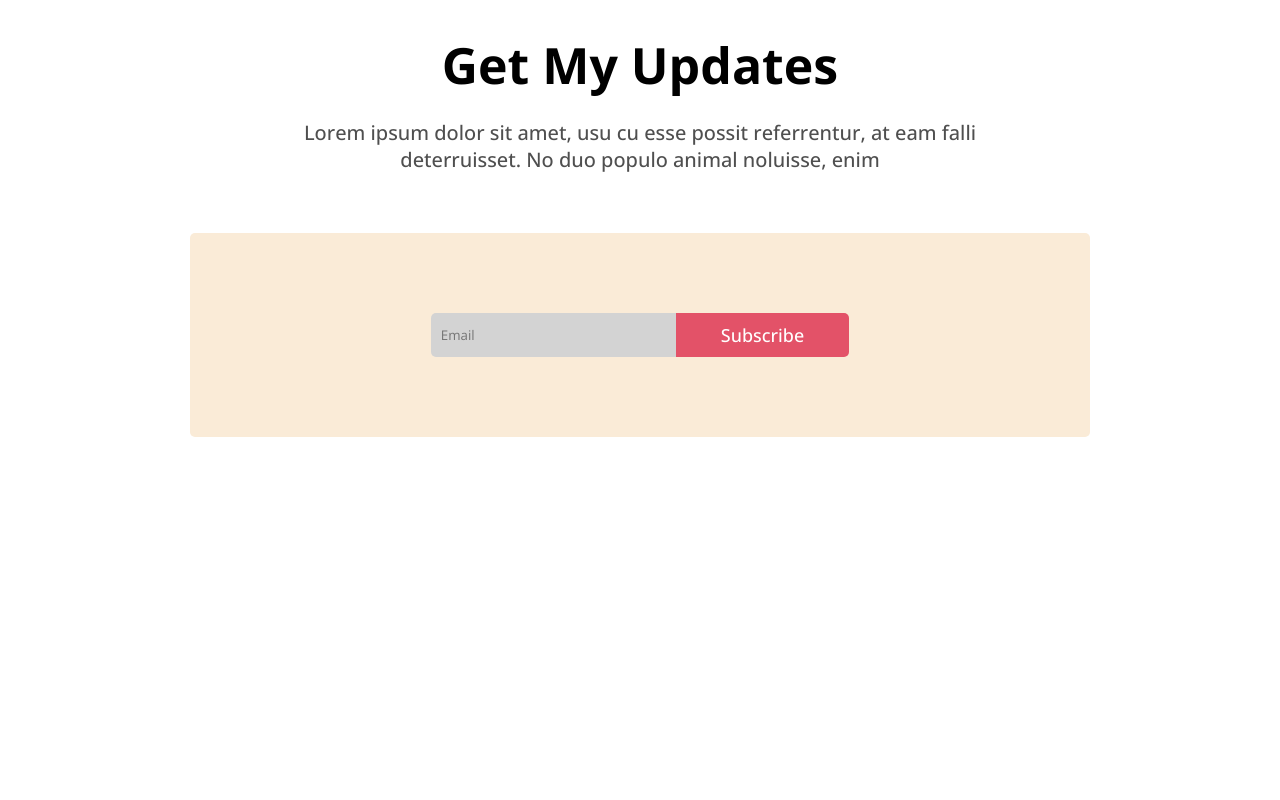
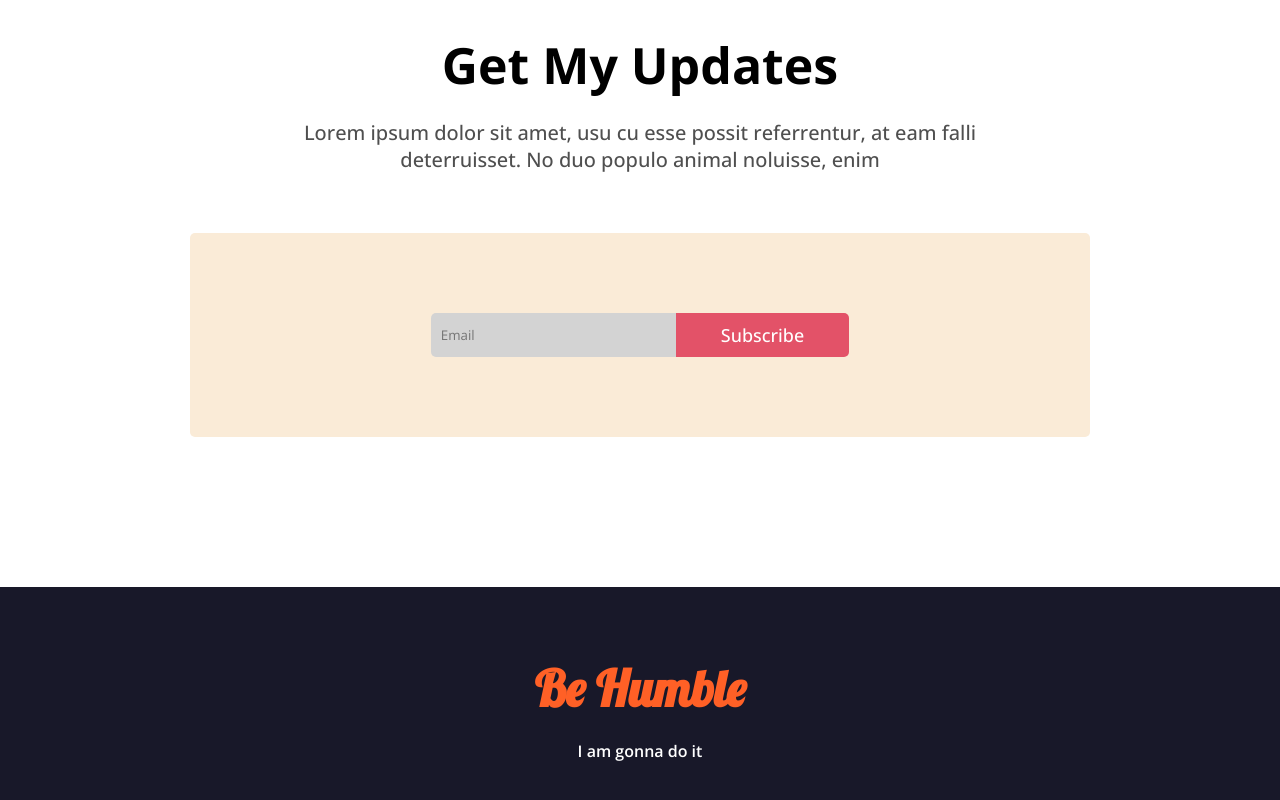
Before and after one commit to swapnilaanam/donate-today-practice, a plain HTML site: page index.html in a window 1280 px wide. Shown: the part 3469-4269 px from the top of the page. Before the commit the page ends 4056 px from the top, so only its background shows below. Drawn offline with nearby package versions, Linux system fonts and the light colour scheme; a web font is replaced by a local one.

Commit message:
Footer added

```diff
--- a/index.html
+++ b/index.html
@@ -5,6 +5,7 @@
     <meta http-equiv="X-UA-Compatible" content="IE=edge">
     <meta name="viewport" content="width=device-width, initial-scale=1.0">
     <title>Donate Today</title>
+    <link rel="preconnect" href="https://fonts.googleapis.com"><link rel="preconnect" href="https://fonts.gstatic.com" crossorigin><link href="https://fonts.googleapis.com/css2?family=Lobster&family=Open+Sans&family=Poppins:wght@100;200;300;400;500;600&display=swap" rel="stylesheet">
     <link rel="preconnect" href="https://fonts.googleapis.com"><link rel="preconnect" href="https://fonts.gstatic.com" crossorigin><link href="https://fonts.googleapis.com/css2?family=Darker+Grotesque:wght@300;400;500;600;700&family=Open+Sans:wght@400;500;600;700;800&display=swap" rel="stylesheet">
     <link rel="stylesheet" href="styles/donate.css">
 </head>
@@ -149,8 +150,10 @@
             </form>
         </section>
     </main>
+    <!-- footer -->
     <footer class="footer">
-
+        <h3>Be Humble</h3>
+        <p>I am gonna do it</p>
     </footer>
 </body>
 </html>
--- a/styles/donate.css
+++ b/styles/donate.css
@@ -198,14 +198,14 @@ main {
     min-width: 47.9%;
 }
 
-.album-img > img:first-child {
+.album-img>img:first-child {
     border-radius: 5px;
     width: 470px;
     height: 500px;
     margin-left: 30px;
 }
 
-.album-img> img:last-child {
+.album-img>img:last-child {
     margin-left: 0;
 }
 
@@ -217,11 +217,11 @@ main {
     margin: 0 150px;
 }
 
-.newsletter > .title {
+.newsletter>.title {
     color: black;
 }
 
-.newsletter > .sub-title {
+.newsletter>.sub-title {
     padding: 0 100px;
     color: #4f4f4f;
     font-weight: 500;
@@ -237,16 +237,16 @@ main {
     margin-bottom: 150px;
 }
 
-.newsletter-form > input[type="email"] {
+.newsletter-form>input[type="email"] {
     border: 0;
     border-top-left-radius: 5px;
     border-bottom-left-radius: 5px;
-    background-color:  lightgray;
+    background-color: lightgray;
     padding: 10px;
     width: 25%;
 }
 
-.newsletter-form > input[type="submit"] {
+.newsletter-form>input[type="submit"] {
     border: 0;
     color: white;
     padding: 10px 45px;
@@ -256,3 +256,24 @@ main {
     font-weight: 500;
     font-size: 18px;
 }
+
+/* footer styles */
+
+.footer {
+    background-color: rgb(24, 24, 41);
+    color: white;
+    text-align: center;
+    padding: 70px 0;
+}
+
+.footer > h3 {
+    font-family: 'Lobster', cursive !important;
+    font-size: 50px;
+    color: rgb(255, 96, 38);
+    margin-bottom: 20px;
+}
+
+.footer > p {
+    font-weight: 600;
+    font-weight: 20px;
+}
```
